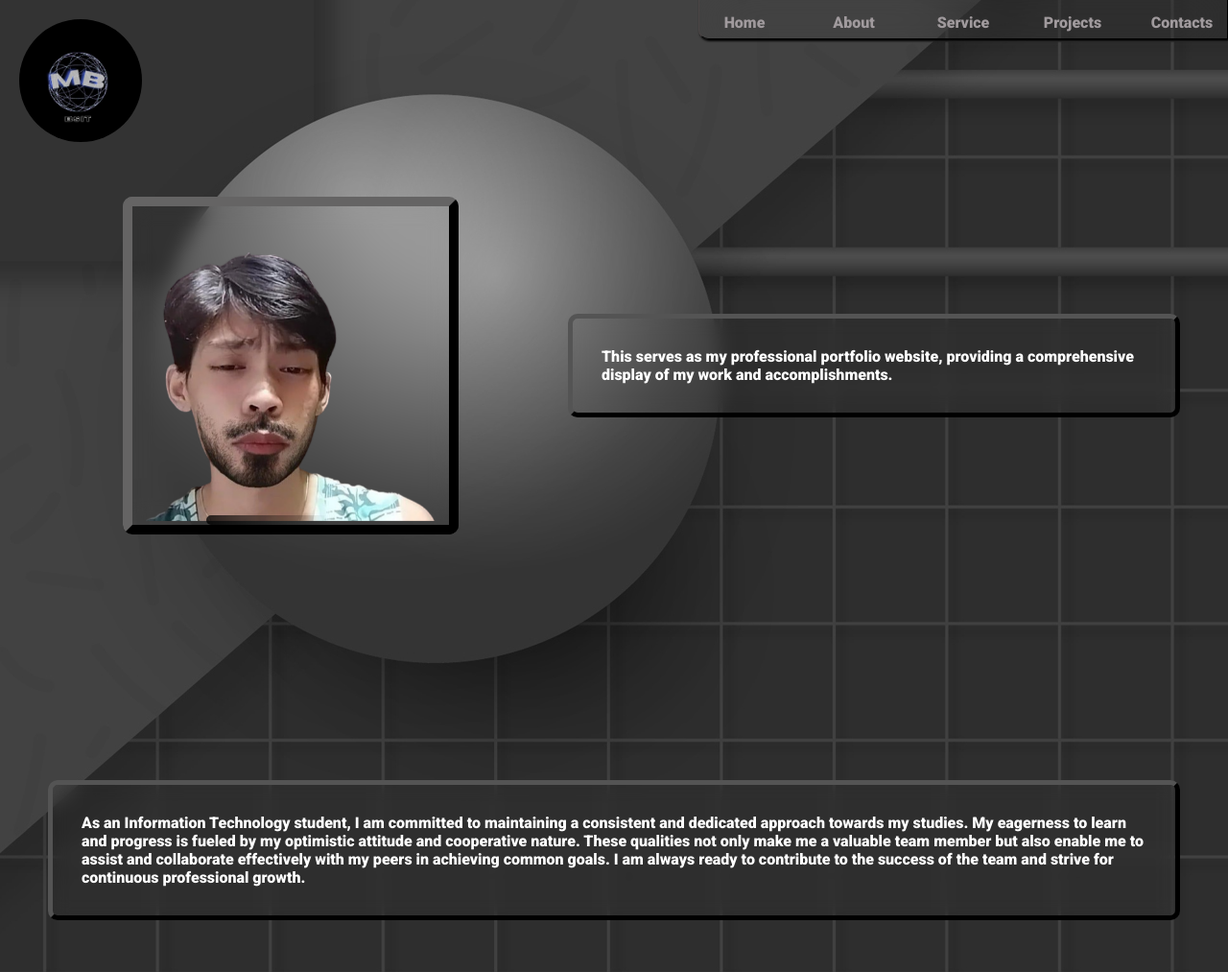
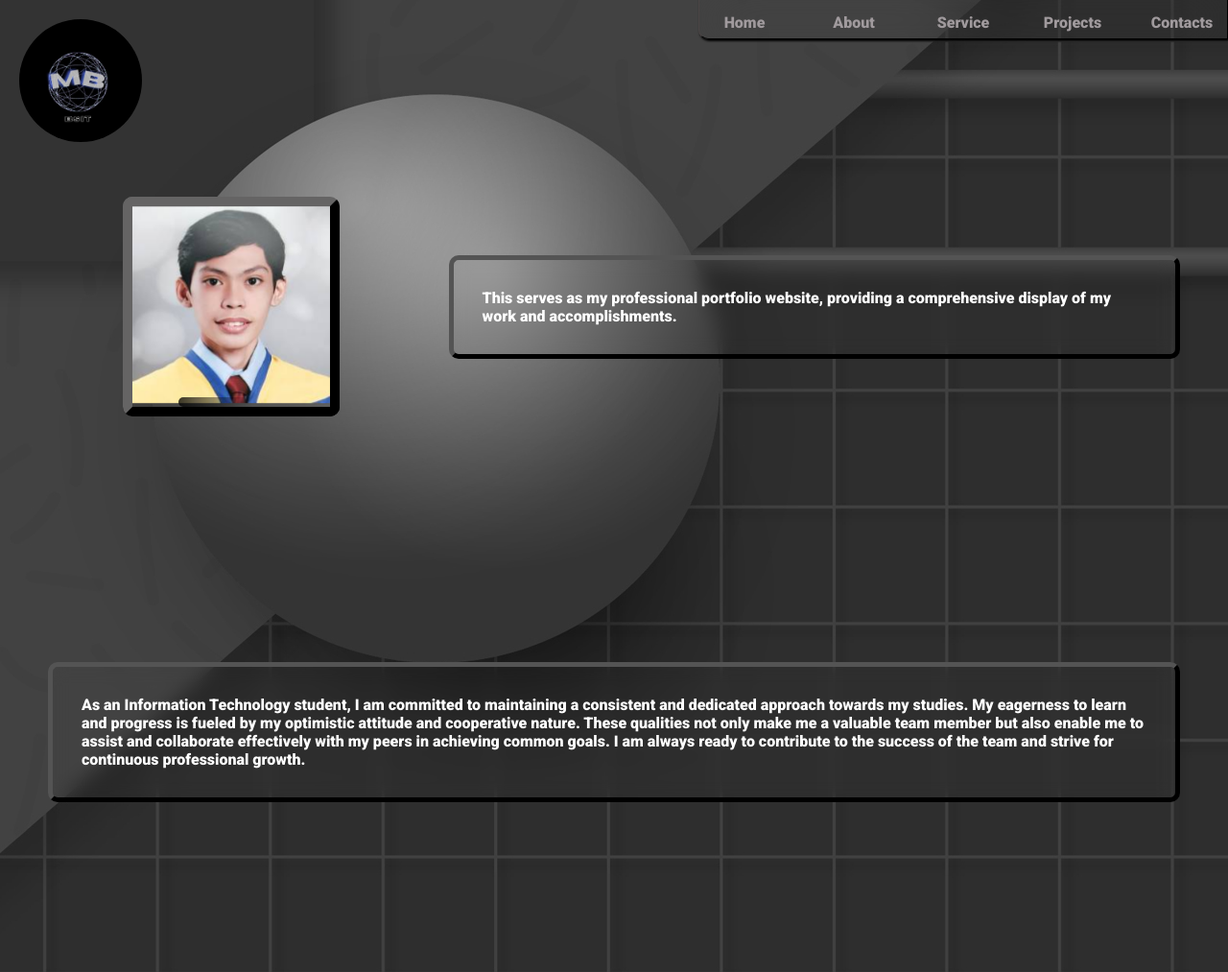
Before and after one commit to MarkEdzelPBacocanag/MarkEdzelBacocanag, a plain HTML site: page index.html in a window 1280 px wide. Shown: the top 1013 px of the page at 96% size. Drawn offline with Linux system fonts and the light colour scheme.

Commit message:
Changed Picture

```diff
--- a/index.html
+++ b/index.html
@@ -51,7 +51,7 @@
             <section id="uno">
                 <div class="contents">
                     <article class="card">
-                        <div class="profilePicture"><img class="pict" src="pict.png"></div>
+                        <div class="profilePicture"><img class="pict" src="college.jpg"></div>
                         <span class="top"></span>
                         <span class="right"></span>
                         <span class="bottom"></span>
```
Also changed, not shown: college.jpg (added).
